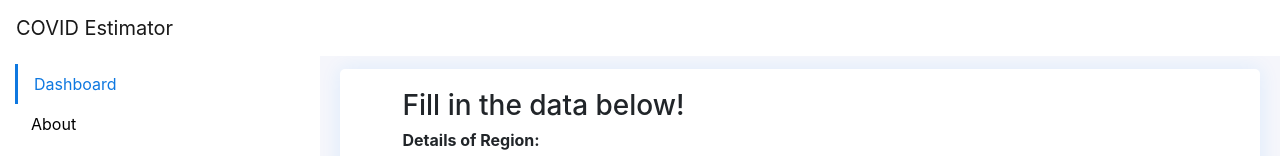
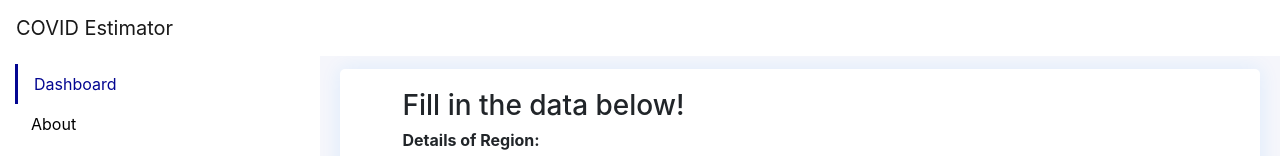
Before and after one commit to Ebugo/covid-19-assessment, a website: page index.html in a window 1280 px wide. Shown: the top 156 px of the page. Drawn offline with nearby package versions, Linux system fonts and the light colour scheme.

Commit message:
nav link font color

```diff
--- a/index.html
+++ b/index.html
@@ -54,7 +54,7 @@
     }
 
     .nav-pills .nav-link.active {
-      color: #0E78E0;
+      color: rgb(3, 6, 145);
       border: #0E78E0;
       border-left: solid 3px;
       border-radius: 0;
```
